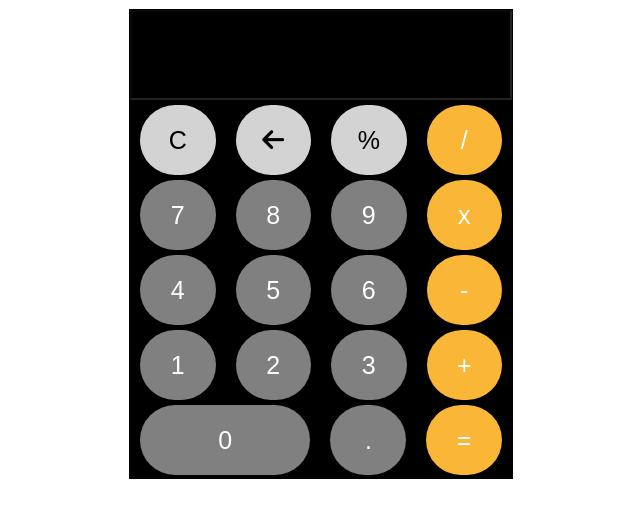
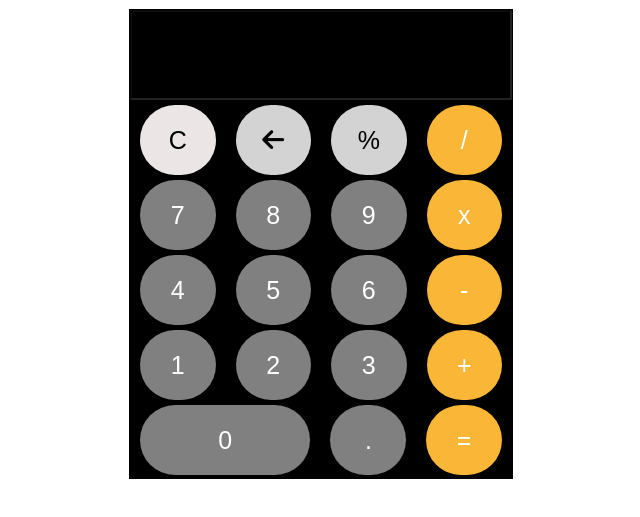
Before and after one commit to Saadgithubit/mycalculator.github.io, a plain HTML site: page index.html in a window 1280 px wide. In both pictures the pointer is over the button 496 px from the left and 249 px from the top of the page. Shown: the part 109-626 px from the top of the page, without its empty margins (319-959 px from the left). Drawn offline with Linux system fonts and the light colour scheme.

Commit message:
Update style.css

```diff
--- a/style.css
+++ b/style.css
@@ -26,8 +26,15 @@ button{
     color: white;
     background-color: gray;
     border: none;
+    cursor: pointer;
 
 }
+
+button:hover{
+    background-color: rgb(235, 229, 229);
+    color: black;
+}
+
 .flex{
     display: flex;
     width: 100%;
```
